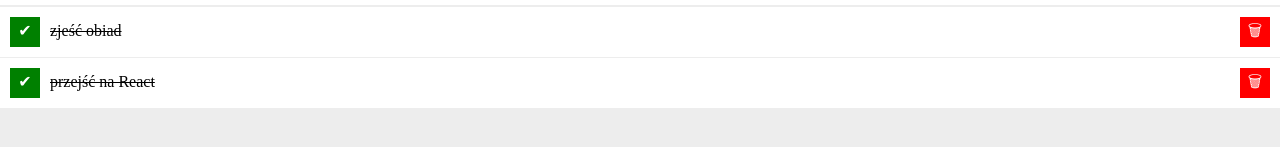
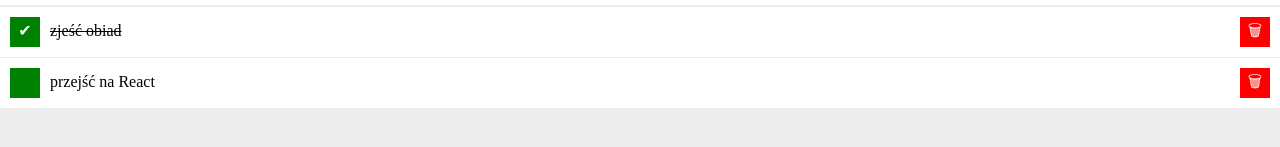
Before and after one commit to MateuszWiktorowicz/todos-list-react, a React (Create React App) app: page / in a window 1280 px wide. Shown: the part 301-448 px from the top of the page. Built offline with nearby package versions, Linux system fonts and the light colour scheme.

Commit message:
toggleTasksDone button interaction

```diff
--- a/src/App.js
+++ b/src/App.js
@@ -4,20 +4,36 @@ import Tasks from "./Tasks";
 import Buttons from "./Buttons";
 import Section from "./Section";
 
-const tasks = [
-  { id: 1, content: "zjeść obiad", done: true },
-  { id: 2, content: "przejść na React", done: true },
-];
+
 
 
 
 function App() {
 const [hideDone, setHideDone] = useState(false);
+const [tasks, setTasks] = useState([
+  { id: 1, content: "zjeść obiad", done: true },
+  { id: 2, content: "przejść na React", done: false },
+
+])
 
 const toggleHideDone = () => {
   setHideDone(hideDone => !hideDone)
 };
 
+const removeTask = (id) => {
+  setTasks(tasks => tasks.filter(task => task.id !== id))
+};
+
+const toggleTasksDone = (id) => {
+  setTasks(tasks => tasks.map(task => {
+    if (task.id === id) {
+      return {...task, done: !task.done};
+    }
+      return task;
+
+
+  }) )
+};
   return (
     <main className="container">
       <h1>Lista zadań</h1>
@@ -26,10 +42,18 @@ const toggleHideDone = () => {
       body={<Buttons
       tasks={tasks}
       hideDone={hideDone}
-      toggleHideDone={toggleHideDone} />}
+      toggleHideDone={toggleHideDone}
+
+      />
+    }
       />
 
-      <Tasks tasks={tasks} hideDone={hideDone} />
+      <Tasks
+      tasks={tasks}
+      hideDone={hideDone}
+      removeTask={removeTask}
+      toggleTasksDone={toggleTasksDone}
+      />
 
 
     </main>
--- a/src/Buttons/index.js
+++ b/src/Buttons/index.js
@@ -15,6 +15,7 @@ const Buttons = (props) => {
             <button
                 className="buttons__button"
                 disabled ={props.tasks.every(({ done }) => done)}
+
             >
                 Ukończ wszystkie
             </button>
--- a/src/Tasks/index.js
+++ b/src/Tasks/index.js
@@ -4,10 +4,14 @@ const Tasks = (props) => (
     <ul className="list">
         {props.tasks.map(task => (
             <li className={`list__item ${task.done && props.hideDone ? "list__item--hidden" : ""}`}>
-                   <button className={`${task.done ? " list__button--done" : " list__button--undone"}`}>✔
-    </button>
-   <span className={`${task.done ? "doneTask" : ""}`}> {task.content}</span>
-    <button className="list__button--remove">🗑</button>
+                <button
+                    className={`${task.done ? " list__button--done" : " list__button--undone"}`}
+                    onClick={() => props.toggleTasksDone(task.id)}
+                >
+                    ✔
+                </button>
+                <span className={`${task.done ? "doneTask" : ""}`}> {task.content}</span>
+                <button onClick={() => props.removeTask(task.id)} className="list__button--remove">🗑</button>
             </li >
         ))}
     </ul >
```
